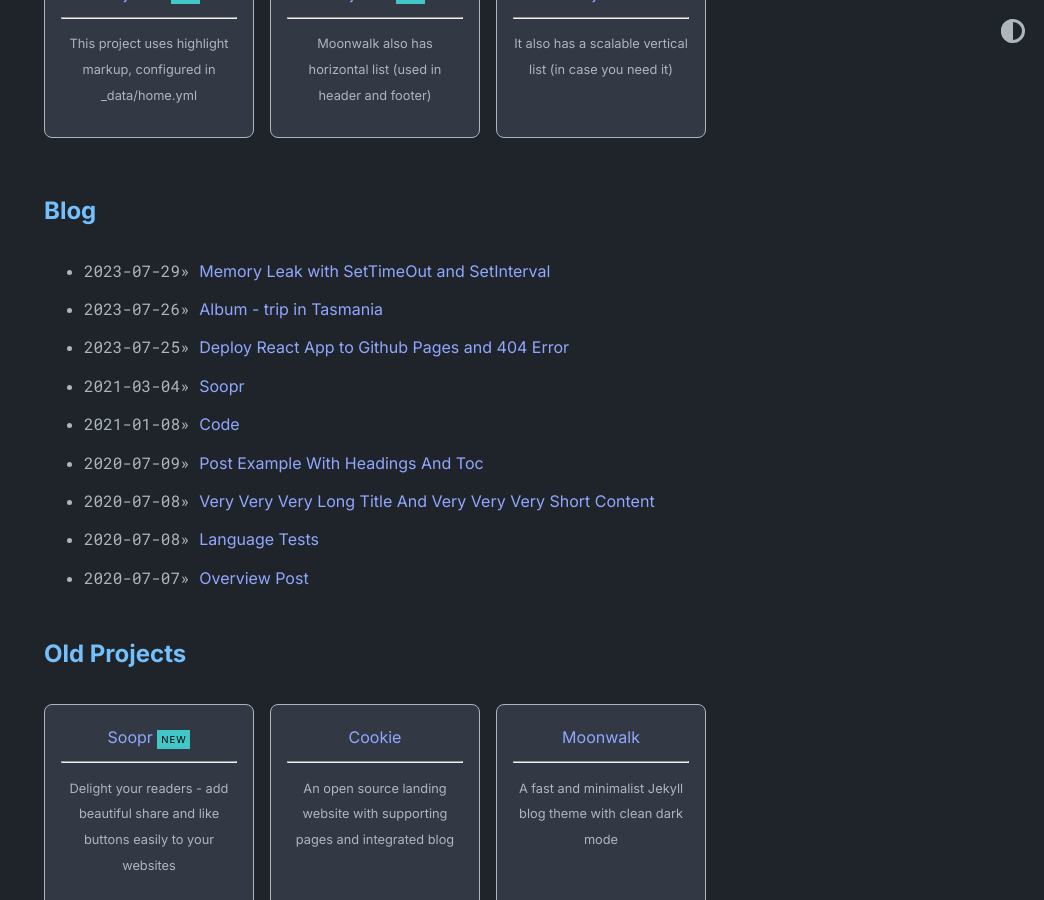
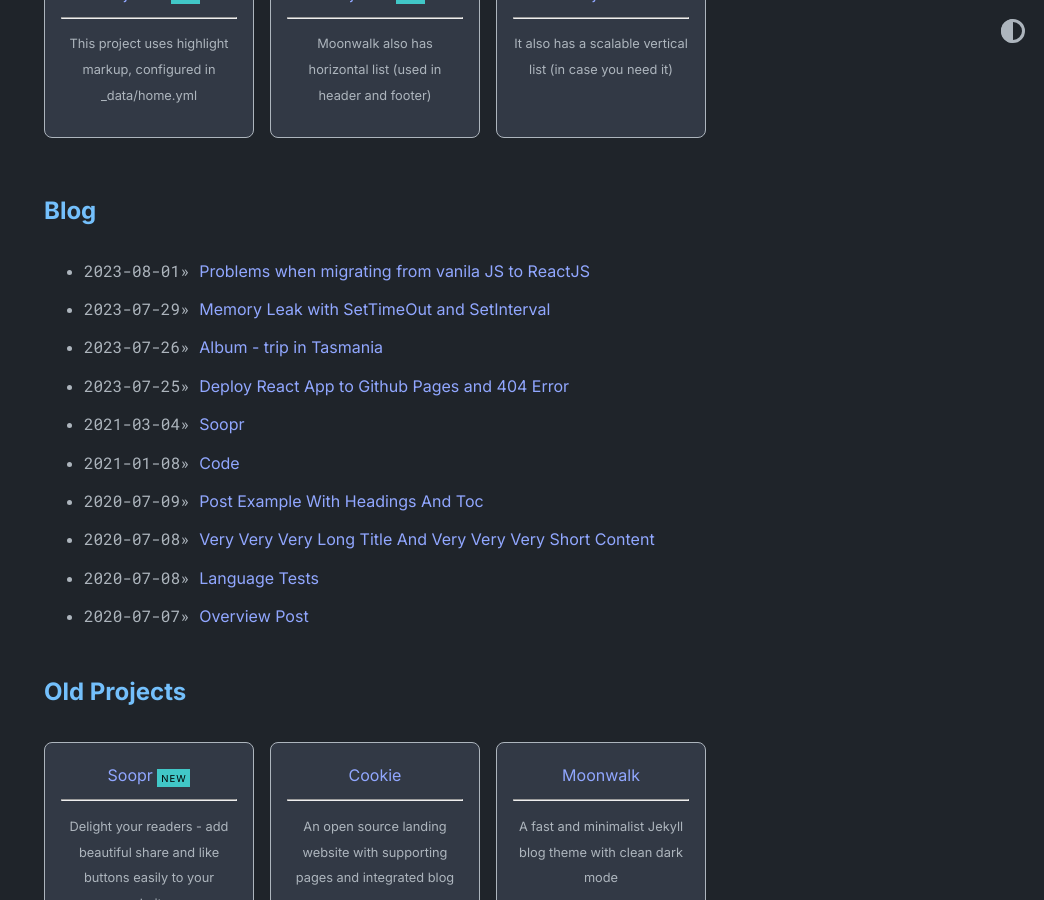
Before and after one commit to DianaLeo/DianaLeo.github.io, a Jekyll site: the page built from index.md, in a window 1280 px wide and 900 px high, scrolled down 773 px. Shown: the whole window, without its empty margins (236-1280 px from the left). Built offline with Jekyll 4.4.1, drawn with Linux system fonts in a browser that asks for light colours; part of the change alters nothing that is shown.

Commit message:
Post one blog. 01-08-2023

````diff
--- a/_posts/2023-07-29-Memory-Leak-Problem-with-SetTimeOut-and-SetInterval.md
+++ b/_posts/2023-07-29-Memory-Leak-Problem-with-SetTimeOut-and-SetInterval.md
@@ -2,7 +2,7 @@
 layout: post
 title:  "Memory Leak with SetTimeOut and SetInterval"
 date:   2023-07-29 19:39:59 +1000
-categories: git
+categories: JS
 ---
 
 切换页面的时候计时器还没工作完毕，但是切换页面的时候，DOM就消失了，componentwillunmount，那么用ref.current就会=null，则access一切dom元素属性都会出错。
--- /dev/null
+++ b/_posts/2023-08-01-Problems-when-migrating-from-JS-to-ReactJS.md
@@ -0,0 +1,236 @@
+---
+layout: post
+title: "Problems when migrating from vanila JS to ReactJS"
+date:   2023-08-01 15:36:59 +1000
+categories: React
+---
+
+I am migrating 50projects50days from plain HTML+CSS+JS to React. When I learnt React at the beginning, I couldn't get the hang of some hooks. But migrating projects is a very good chance to deeply understand React.
+
+Here are some errors I met and solutions, thru which I got a further understanding of useState, useRef, and useEffect.
+
+# 0. Auto text effect
+This is the final effect. By increasing or decreasing the number input, the text typing speed changes automatically.
+![Auto text effect.png](https://dianaleo.github.io/assets/images/01-08-2023/Auto-text-effect.png)
+
+Origianlly, I just copy the .js file into the first half of a function component, and copy the .html file into the second half inside return. (CSS is not included in this blog, no big changes). It looks like this:
+```
+function AutoTextEffect() {
+    const text = "Lorem..."
+    const textP = document.querySelector('#text');
+    const speedNumber = document.querySelector('input');
+
+    let speed = speedNumber.value;
+    let i = 0;
+
+    timer();
+    speedNumber.addEventListener('input',(e)=>{
+        speed = e.target.value;
+    })
+
+    function timer() {
+        textP.textContent = text.slice(0,i+1);
+        i++;
+        if (i >= text.length) {i = 0;}
+        setTimeout(timer, 500/speed);
+    }
+
+    return (
+        <section className='AutoTextEffect_container'>
+            <div id="textContainer">
+                <p id="text"></p>
+            </div>
+            <div id="speedContainer">
+                <span>Speed:  </span>
+                <input type="number" id="number" value='1' min="1" max="10"></input>
+            </div>
+        </section>
+    )
+}
+```
+# 1. Error when using Queryselector and getElementby
+**Cannot read properties of null (reading 'value')**
+![Error when loading page and switching tabs.png](https://dianaleo.github.io/assets/images/01-08-2023/Error-when-switching-tabs-using-queryselector.png)
+Queryselector and getElementby are not recommanded in React. DOM doesn't exist When calling this method. Page is still loading. But even if I put them under useEffect, same error still exist.
+
+#### Solution: In React way, useRef and useEffect should be used instead.
+```
+    let myRef = useRef(null);
+    ...
+    <p ref={myRef}></p>
+    ...
+    //Everytime we operate a DOM, we operate myRef.current
+    myRef.current
+```
+
+# 2. Error when using useRef on page loading
+But still the **Cannot read properties of null (reading 'value')** problem exists. Because the current property is not null only when DOM finishes loading. If we only access the current property within a UI eventhandler which is trigged by user interactions, then no problem.
+
+#### Solution: put the code accessing current property into useEffect
+```
+    useEffect(() => {
+        timer();
+    }, []);
+```
+
+By passing an empty array, the useEffect hook will only run a single time.
+
+# 3. Why do we use refs
+1. refs make it easier to uniquely identify + select in linear time the corresponding element (as compared to id which multiple elements can, by mistake, have the same value for + compared to document.querySelector which needs to scan the DOM to select the correct element)
+2. refs are aware of react component lifecycle, so react would make sure that refs are updated to null when component unmounts and more out of the box convenience.
+3. refs as a concept + syntax are platform agnostic, so you can use the same understanding in react native and the browser, while query selector is a browser thing
+4. for SSR, where there is no DOM, refs can still be used to target react elements
+
+# 4. Problem on addEventListener
+No error now on page loading. But the interaction is not correct. AddEventListener is not working.
+![Use-onInput-event-instead-of-addeventlistener.png](https://dianaleo.github.io/assets/images/01-08-2023/Use-onInput-event-instead-of-addeventlistener.png)
+
+#### Solution: add eventHandler this way
+```
+    onInput={e => onInputHandler(e)};
+    ...
+    function onInputHandler(e) {
+        setSpeed(e.target.value);
+    }
+```
+and use State
+```
+    const [speed, setSpeed] = useState(1);
+    ...
+    value={speed} //instead of value='1'
+
+```
+Difference btw onChange & onInput:
+onChange is called when the element loses focus, onInput is called immediately.
+
+Currently, my code looks like this:
+```
+function AutoTextEffect() {
+    const text = "Lorem..."
+    let i = 0;
+
+    const [speed, setSpeed] = useState(1);
+    let textP = useRef(null);
+    let speedNumber = useRef(null);
+
+    useEffect(() => {
+        timer();
+    }, []);
+
+    function onInputHandler(e) {
+        setSpeed(e.target.value);
+    }
+
+    function timer() {
+        textP.current.textContent = text.slice(0, i + 1);
+        i++;
+        if (i >= text.length) { i = 0; }
+        setTimeout(timer, 500 / speedRef.current);
+    }
+
+    return (
+        <section className='AutoTextEffect_container'>
+            <div id="textContainer">
+                <p ref={textP} id="text"></p>
+            </div>
+            <div id="speedContainer">
+                <span>Speed:  </span>
+                <input ref={speedNumber} type="number" id="number" value={speed} min="1" max="10"></input>
+            </div>
+        </section>
+    )
+}
+```
+
+# 5. UseEffect is called twice
+Now I connect the **speed** variable with **input** element, but the typing speed is not right. When speed=1, the letters are printed out two by two, not one by one. It looks like **timer()** is called twice.
+
+1. This is not a bug, it is a new feature of React 18.
+2. This only happened in development mode, and in Strict Mode. It is only called once in production mode.
+3. The reason is to simulate unmount and remount component. For help developer find bugs that are caused by repeat mounting.
+
+#### Solutions
+1. Cancel the strict mode, not recommended
+
+```
+root.render(
+  //<React.StrictMode>
+    <App />
+  //</React.StrictMode>
+);
+```
+2. The right question isn’t “how to run an Effect once,” but “how to fix my Effect so that it works after remounting”.
+```
+    useEffect(() => {
+        timer();
+        return () => {
+            if (myTimeout != null)
+                clearTimeout(myTimeout);
+        }
+    }, []);
+```
+Problem solved!
+
+#  6. setTimeout always get the old state value.
+The last problem is about using useState in setTimeout.
+
+When I hit the **^** button, The **speed** variable is increasing, but the actual speed is not increasing. If I print out the **speed** variable within **setTimeout** function, it is always the old value, which is 1.
+
+#### Soluiton； useRef
+```
+    const [speed, setSpeed] = useState(1);
+    let speedRef = useRef(null);
+    speedRef.current = speed;
+    ...
+    //within timer()
+    myTimeout = setTimeout(timer, 500 / speedRef.current);
+    //instead of 500/speed
+```
+
+That's all the problems I met during migration.
+Final code here:
+```
+function AutoTextEffect() {
+    const text = "Lorem..."
+
+    const [speed, setSpeed] = useState(1);
+    let speedRef = useRef(null);
+    speedRef.current = speed;
+    let textP = useRef(null);
+    let speedNumber = useRef(null);
+    let i = 0;
+    let myTimeout = null;
+
+    useEffect(() => {
+        timer();
+        return () => {
+            if (myTimeout != null) clearTimeout(myTimeout);
+        }
+    }, []);
+
+    function onInputHandler(e) {
+        setSpeed(e.target.value);
+    }
+
+    function timer() {
+        if (textP.current != null)
+            textP.current.textContent = text.slice(0, i + 1);
+        i++;
+        if (i >= text.length) { i = 0; }
+        myTimeout = setTimeout(timer, 500 / speedRef.current);
+    }
+
+    return (
+        <section className='AutoTextEffect_container'>
+            <div id="textContainer">
+                <p ref={textP} id="text"></p>
+            </div>
+            <div id="speedContainer">
+                <span>Speed:  </span>
+                <input ref={speedNumber} onInput={e => onInputHandler(e)} type="number" id="number" value={speed} min="1" max="10"></input>
+            </div>
+        </section>
+    )
+}
+
+```
````
Also changed, not shown: assets/images/01-08-2023/Auto-text-effect.png (added), assets/images/01-08-2023/Error-when-switching-tabs-using-queryselector.png (added), assets/images/01-08-2023/Use-onInput-event-instead-of-addeventlistener.png (added).
